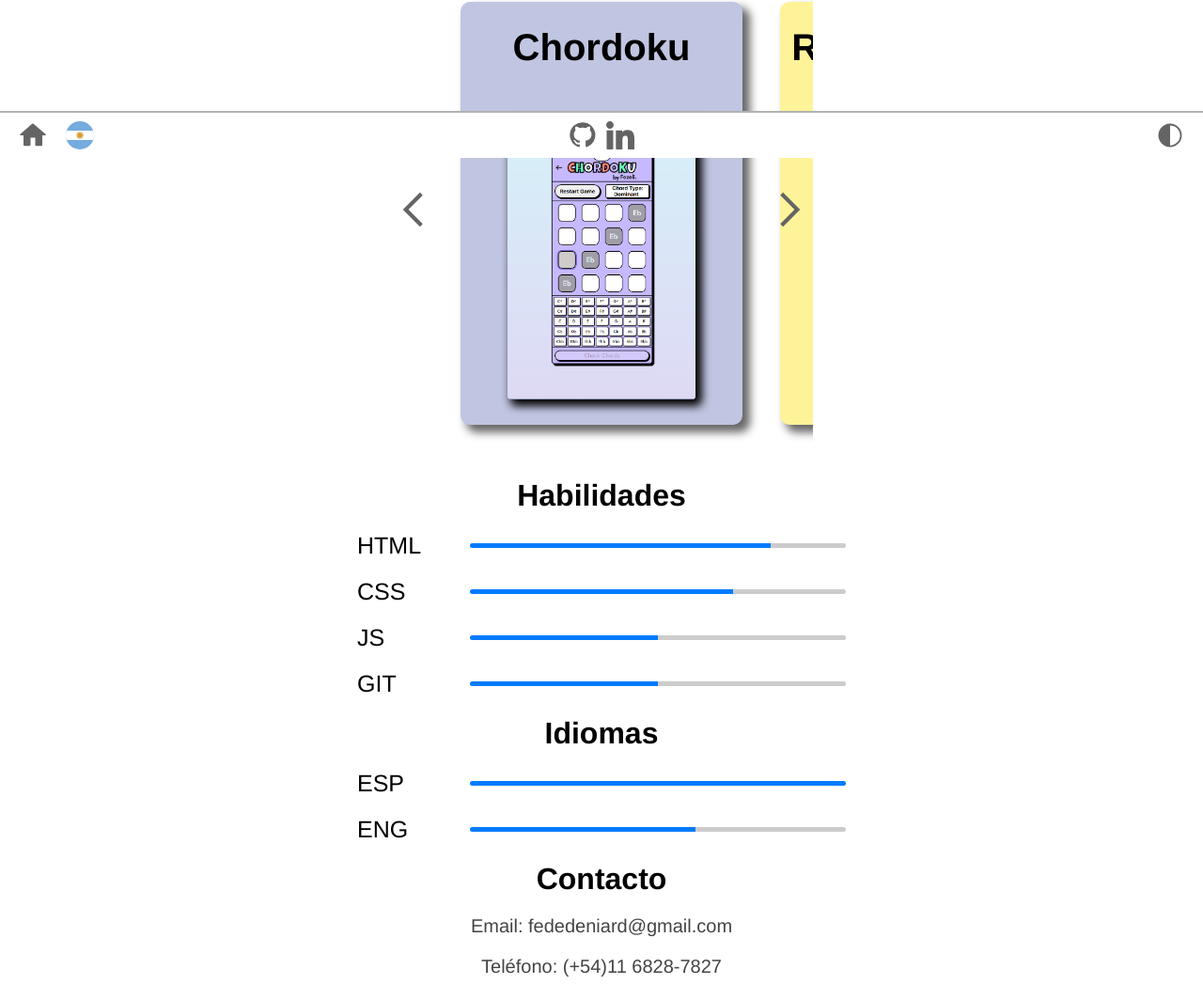
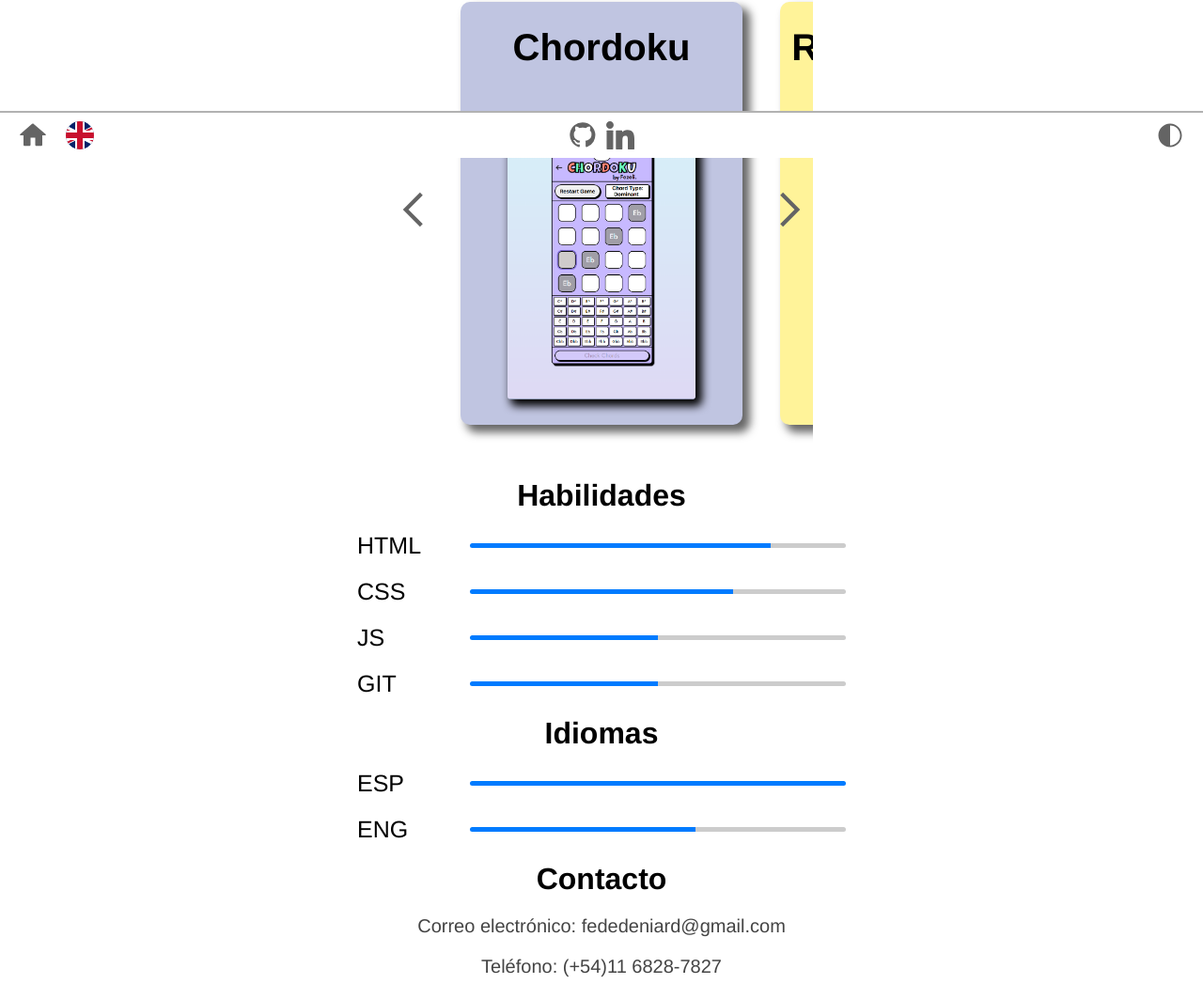
Before and after one commit to FedericoDeniard/portfolio-React, a React (Vite) app: page / in a window 1280 px wide. Shown: the part 632-1679 px from the top of the page at 94% size. Built offline with nearby package versions, Linux system fonts and the light colour scheme.

Commit message:
Change language button added

```diff
--- a/src/App.jsx
+++ b/src/App.jsx
@@ -120,7 +120,7 @@
         <h2>{t("CONTACT")}</h2>
         <div className="contact-info">
             <div className="email">
-                <p>Email: fededeniard@gmail.com</p>
+                <p>{t("EMAIL")}: fededeniard@gmail.com</p>
             </div>
             <div className="phone">
                 <p>{t("PHONE")}: (+54)11 6828-7827</p>
--- a/src/components/footerComp/footer.jsx
+++ b/src/components/footerComp/footer.jsx
@@ -1,17 +1,36 @@
 import React from "react";
 import "./footer.css"
 import FooterIcons from "../footer-icons/icons"
+import { useTranslation } from "react-i18next";
 function FooterComp (){
+  const { i18n } = useTranslation();
+  const handleChangeLanguage = (language) => {
+    i18n.changeLanguage(language);
+  };
 
   function redirect(link){
 window.open(link, "_blank")
   }
 
+  function getLanguage () {
+    return i18n.language;
+  }
+
+  function changeFlag (){
+    let language = getLanguage()
+    if(language === "es"){
+      return "assets/icons/british.svg";
+    }else{
+      return "assets/icons/argentina.svg";
+    }
+  }
 
     return( <>
         <div className="home-area">
         <FooterIcons id="home" imgSrc="assets/icons/home.svg" onClick={() => window.location.href="#intro"}/>
-        <FooterIcons className="flag" id="esp" imgSrc="assets/icons/argentina.svg" />
+        <FooterIcons className="flag" id="esp" imgSrc={changeFlag()} onClick={() =>
+          handleChangeLanguage(i18n.language === "en" ? "es" : "en")
+        }/>
       </div>
       <div className="social-media">
         <FooterIcons id="github" imgSrc="assets/icons/github.svg" onClick={() => redirect("https://github.com/FedericoDeniard")}/>
```
